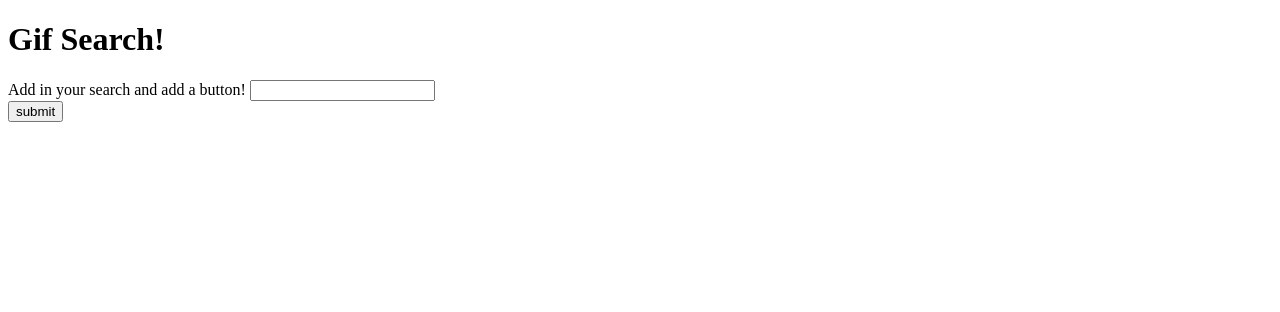
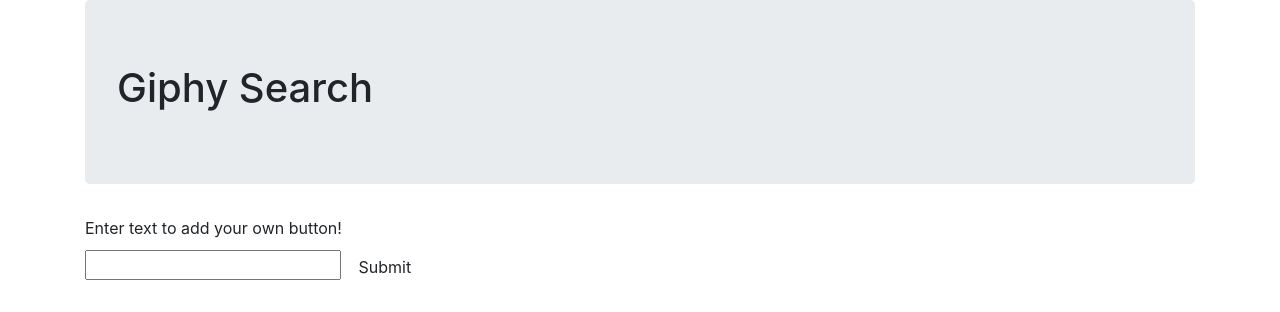
Before and after one commit to turanketene/gif-tastic, a plain HTML site: page index.html in a window 1280 px wide. Drawn offline with nearby package versions, Linux system fonts and the light colour scheme.

Commit message:
changed html to add bootstrap

```diff
--- a/index.html
+++ b/index.html
@@ -1,24 +1,42 @@
-<!DOCTYPE html>
-<html lang="en">
+<html>
 <head>
-    <meta charset="UTF-8">
-    <meta name="viewport" content="width=device-width, initial-scale=1.0">
-    <title>Giftastic Page</title>
-    <link rel="stylesheet" href="assets/css/style.css">
-    <script src="https://code.jquery.com/jquery-3.4.1.min.js" integrity="sha256-CSXorXvZcTkaix6Yvo6HppcZGetbYMGWSFlBw8HfCJo=" crossorigin="anonymous"></script>
-</head>
+	<title>Giphy API || Turan Ketene</title>
+  <!-- Bootstrap CSS Link -->
+  <link rel="stylesheet" href="https://stackpath.bootstrapcdn.com/bootstrap/4.3.1/css/bootstrap.min.css" integrity="sha384-ggOyR0iXCbMQv3Xipma34MD+dH/1fQ784/j6cY/iJTQUOhcWr7x9JvoRxT2MZw1T" crossorigin="anonymous">
+  <!-- jQuery -->
+  <script src="https://code.jquery.com/jquery-3.4.1.min.js" integrity="sha256-CSXorXvZcTkaix6Yvo6HppcZGetbYMGWSFlBw8HfCJo=" crossorigin="anonymous"></script>
+  <!-- Bootstrap jquery link -->
+  <script src="https://stackpath.bootstrapcdn.com/bootstrap/4.3.1/js/bootstrap.min.js" integrity="sha384-JjSmVgyd0p3pXB1rRibZUAYoIIy6OrQ6VrjIEaFf/nJGzIxFDsf4x0xIM+B07jRM" crossorigin="anonymous"></script>
+  <!-- Link to CSS -->
+  <link rel="stylesheet" type="text/css" href="assets/css/style.css">
+
 <body>
-    <h1>Gif Search!</h1>
-    <div id="buttonsArea"></div>
 
-    <form id="search-form">
-        <label for="search-input">Add in your search and add a button!</label>
-        <input type="text" id="search-input"><br>
-        <input type="submit" value="submit">
-    </form>
-    <div id="searches"></div>
+<div class="container">
+    <div class="jumbotron">
+        <h1>Giphy Search</h1>
+    </div>
 
-    <script src="assets/javascript/logic.js" type="text/javascript"></script>
+    <div class="row">
+        <div class="col-md-12" id="display-buttons"></div>
+    </div>
 
+    <div class="row">
+        <div class="col-md-12">
+            <form id="form">
+                <label for="user-input">Enter text to add your own button!</label><br>
+                <input type="text" id="user-input">
+                <input id="submitPress" type="submit" value="Submit" class="btn btn-default">
+            </form>
+        </div>
+    </div>
+
+    <div class="row">
+        <div class="col-md-12" id="display-images"></div>
+    </div>
+
+</div>
+<!-- Link to JS -->
+<script src="assets/javascript/logic.js"></script>
 </body>
 </html>
```
